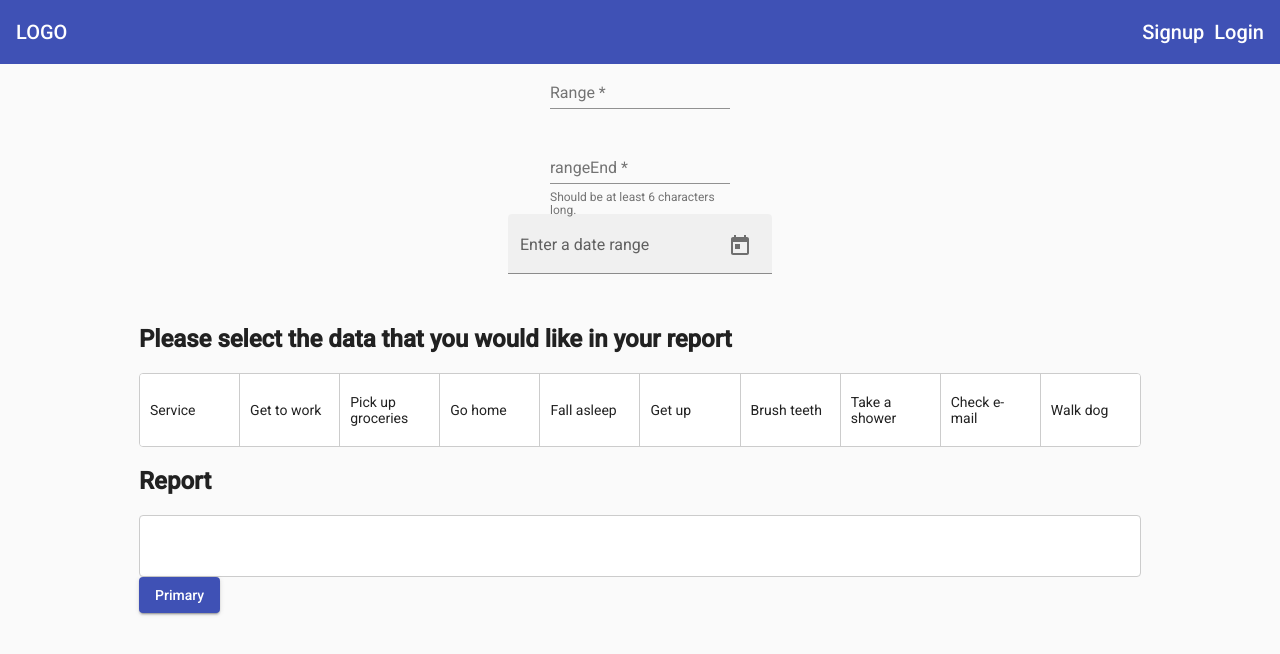
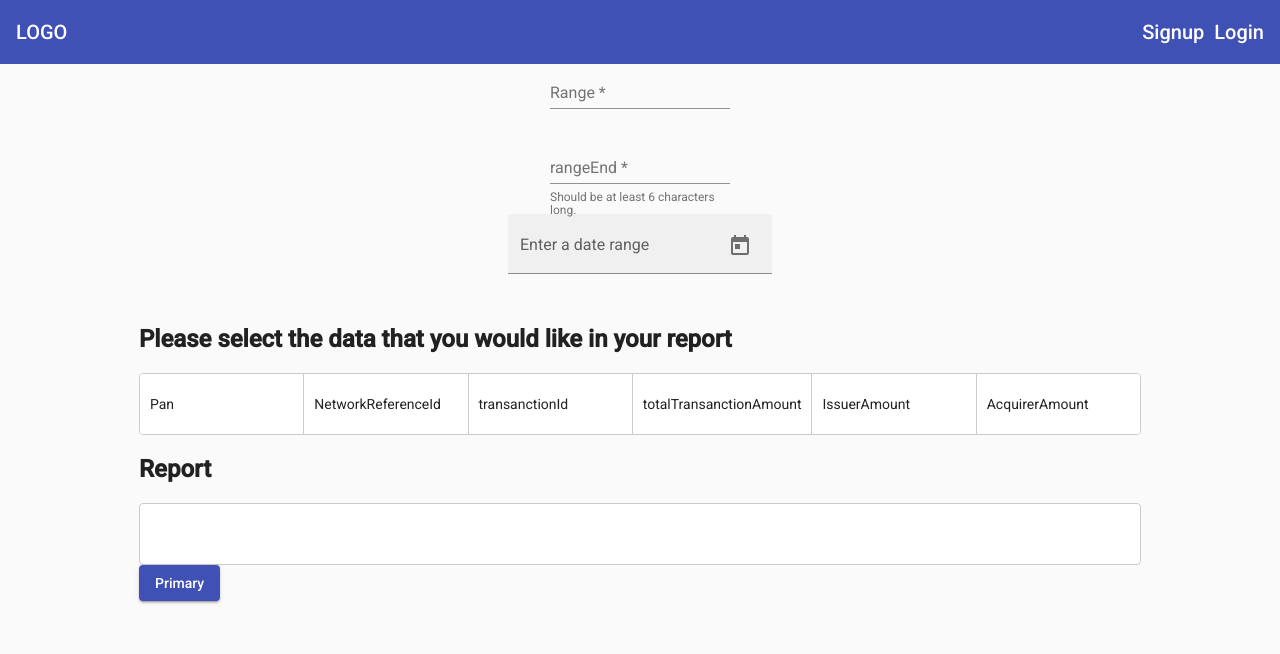
Before and after one commit to shytownish/raven-partners-ui-, an Angular app: page / in a window 1280 px wide. Shown: the top 654 px of the page. Built offline with nearby package versions, Linux system fonts and the light colour scheme.

Commit message:
updating report options

```diff
--- a/src/app/data-list.service.ts
+++ b/src/app/data-list.service.ts
@@ -2,16 +2,12 @@
 
 export class DataListService{
   todo = [
-    'Service',
-    'Get to work',
-    'Pick up groceries',
-    'Go home',
-    'Fall asleep',
-    'Get up',
-    'Brush teeth',
-    'Take a shower',
-    'Check e-mail',
-    'Walk dog'
+    'Pan',
+    'NetworkReferenceId',
+    'transanctionId',
+    'totalTransanctionAmount',
+    'IssuerAmount',
+    'AcquirerAmount'
   ];
 
   public getList():string[]{
```
